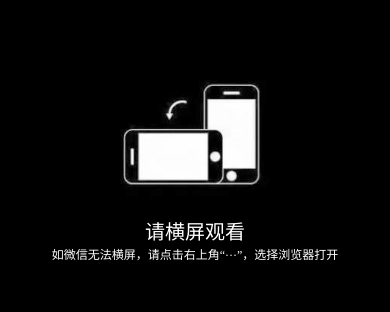
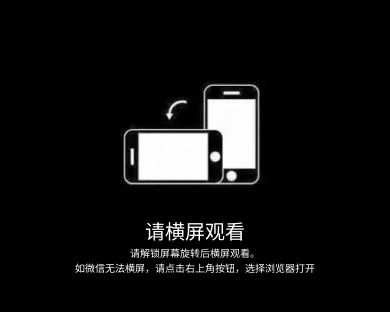
Before and after one commit to xtzero/night, a PHP site: page / in a window 390 px wide. Shown: the top 312 px of the page. Run offline with PHP 8.4, Linux system fonts and the light colour scheme.

Commit message:
完事了 3

```diff
--- a/web/static/postcard/css/main.css
+++ b/web/static/postcard/css/main.css
@@ -85,7 +85,7 @@ body.arround .phoneAround{ color:#fff; font-size:20px; text-align: center;}
     .postcard .content .text textarea{ height:100px;}
     .sendButton{ color:white;background-color: #f189a2;font-size:12px;border-color: rgba(0,0,0,0);}
     .content{color: #f189a2;}
-    .around-tip{font-size: 12px;}
+    .around-tip{font-size: 10px;}
 }
 
 #wemade{
--- a/web/static/postcard/index.html
+++ b/web/static/postcard/index.html
@@ -64,7 +64,7 @@
 </div>
 <div class="phoneAround">
     <img src="img/phoneAround.png" alt="" srcset="">
-    <div>请横屏观看 <br> <div class="around-tip">如微信无法横屏，请点击右上角“···”，选择浏览器打开</div> </div>
+    <div>请横屏观看 <br/> <div class="around-tip">请解锁屏幕旋转后横屏观看。<br/>如微信无法横屏，请点击右上角按钮，选择浏览器打开</div> </div>
 </div>
 </body>
 </html>
```
